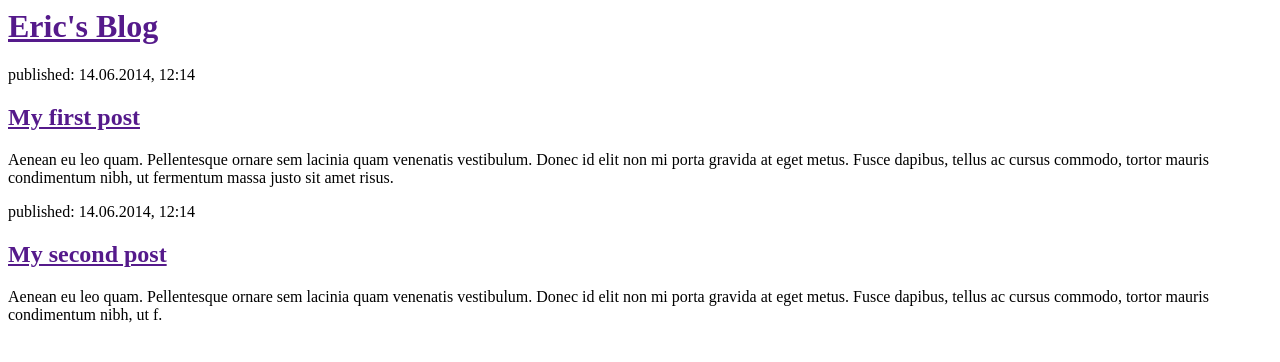
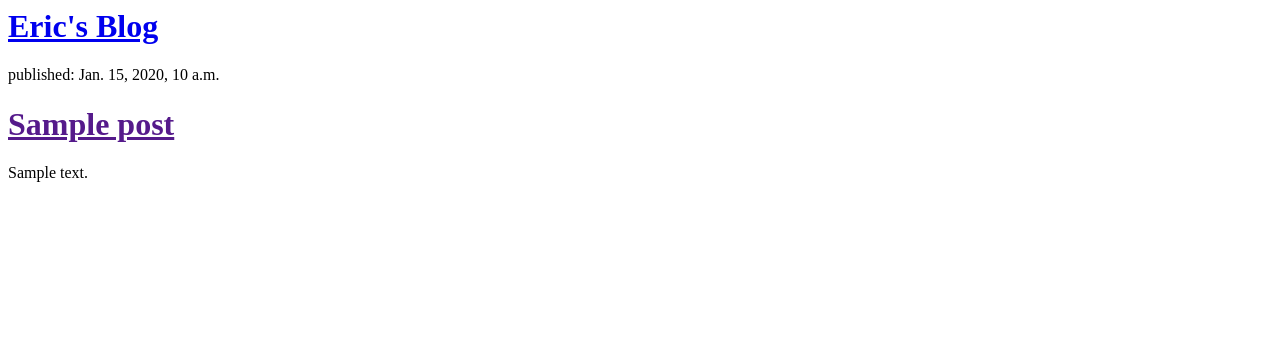
Before and after one commit to cqcum6er/my-first-blog, a Django app: template blog/templates/blog/post_list.html in a window 1280 px wide. Shown: the top 362 px of the page. Run offline with Django 3.2, Linux system fonts and the light colour scheme; the template is opened without the code that fills it: values that come from a table or form of the project are taken from there, others are empty; tables that the repository leaves empty hold one stand-in row (values such as "Sample post").

```diff
--- a/blog/templates/blog/post_list.html
+++ b/blog/templates/blog/post_list.html
@@ -4,19 +4,15 @@
     </head>
     <body>
         <div>
-            <h1><a href="">Eric's Blog</a></h1>
+            <h1><a href="/">Eric's Blog</a></h1>
         </div>
 
-        <div>
-            <p>published: 14.06.2014, 12:14</p>
-            <h2><a href="">My first post</a></h2>
-            <p>Aenean eu leo quam. Pellentesque ornare sem lacinia quam venenatis vestibulum. Donec id elit non mi porta gravida at eget metus. Fusce dapibus, tellus ac cursus commodo, tortor mauris condimentum nibh, ut fermentum massa justo sit amet risus.</p>
+        {% for post in posts %}
+            <div>
+                <p>published: {{ post.published_date }}</p>  <!--see models.py for 'post' object and the fields it contain-->
+                <h1><a href="">{{ post.title }}</a></h1>
+            <p>{{ post.text|linebreaks }}</p>
         </div>
-
-        <div>
-            <p>published: 14.06.2014, 12:14</p>
-            <h2><a href="">My second post</a></h2>
-            <p>Aenean eu leo quam. Pellentesque ornare sem lacinia quam venenatis vestibulum. Donec id elit non mi porta gravida at eget metus. Fusce dapibus, tellus ac cursus commodo, tortor mauris condimentum nibh, ut f.</p>
-        </div>
+        {% endfor %}
     </body>
 </html>
--- a/blog/views.py
+++ b/blog/views.py
@@ -1,4 +1,8 @@
 from django.shortcuts import render
+from django.utils import timezone
+from .models import Post
 
 def post_list(request):
-    return render(request, 'blog/post_list.html', {})  #To serve as a template, 'blog/post_list.html' has to be put in blog\template\blog\
+    posts = Post.objects.filter(published_date__lte=timezone.now()).order_by('published_date')
+    return render(request, 'blog/post_list.html', {'posts': posts})  #To serve as a template, 'blog/post_list.html' has to be put in blog\template\blog\
+	#The last parameter, which looks like this: {} is a place to integrate objects in models.py (posts) with html ('posts') in template folder.
```
